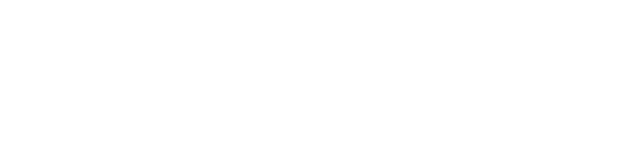
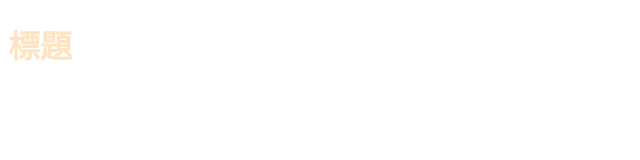
Before and after one commit to Eileen-Qian/Github0109, a plain HTML site: page index.html in a window 1280 px wide. Shown: the whole page, without its empty margins (0-640 px from the left). Drawn offline with Linux system fonts and the light colour scheme.

Commit message:
新增標題標籤

```diff
--- a/css/all.css
+++ b/css/all.css
@@ -1,3 +1,6 @@
 body{
     color: aquamarine;
 }
+h1{
+    color: bisque;
+}
--- a/index.html
+++ b/index.html
@@ -8,6 +8,6 @@
     <link rel="stylesheet" href="./css/all.css">
 </head>
 <body>
-
+    <h1>標題</h1>
 </body>
 </html>
```
